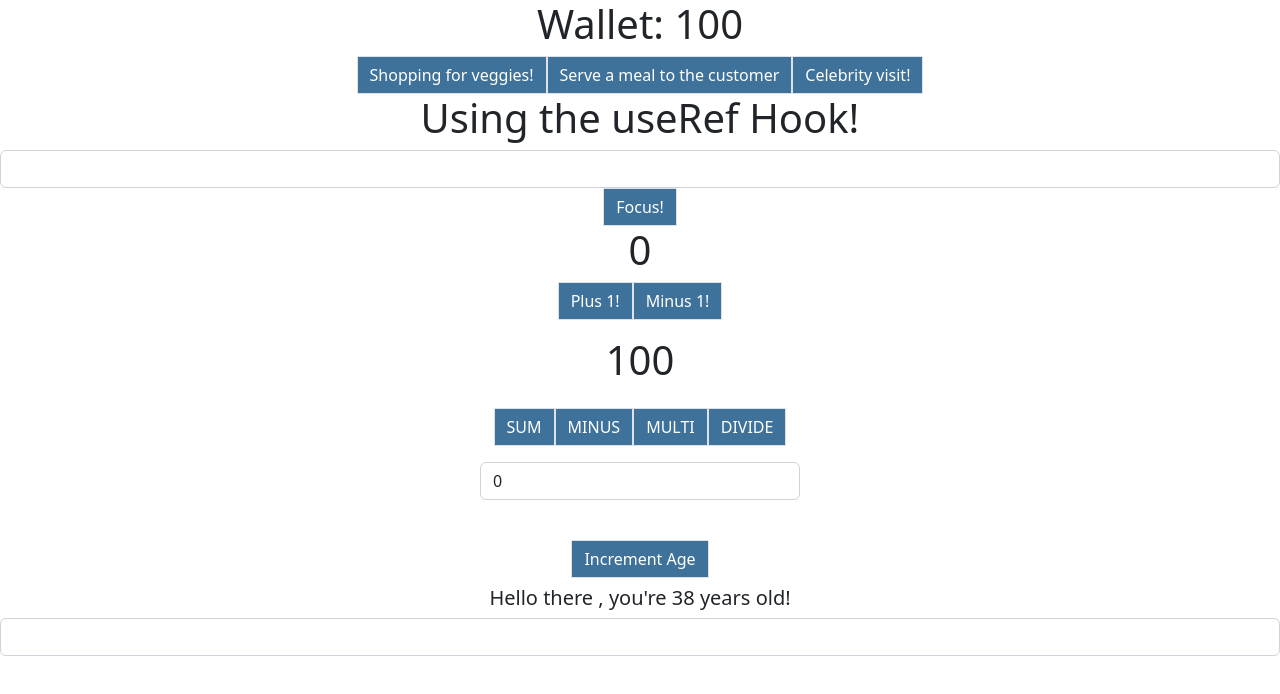
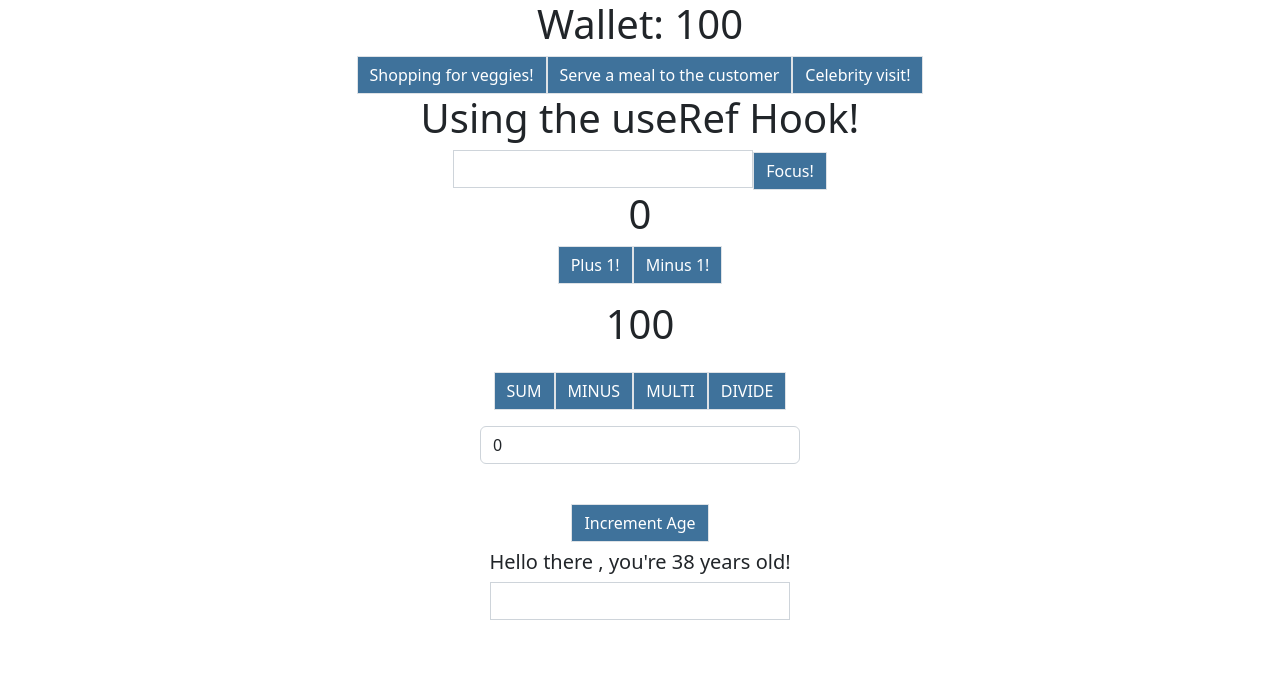
Before and after one commit to MauLight/react-usereducer, a React (Create React App) app: page / in a window 1280 px wide. Shown: the top 694 px of the page. Built offline with nearby package versions, Linux system fonts and the light colour scheme.

Commit message:
minor fixes

```diff
--- a/src/components/usereducer.jsx
+++ b/src/components/usereducer.jsx
@@ -29,14 +29,14 @@ export const Reducer = () => {
     };
 
     const handleChange = (e) => {
-        dispatch({type: 'changed_name', nextName: e.target.value});
+        dispatch({ type: 'changed_name', nextName: e.target.value });
     }
 
     return (
-        <div className="my-3">
+        <div className="my-3 mx-auto">
             <button onClick={handleClick} className="btn rounded-0 border my-2">Increment Age</button>
             <h5>Hello there {state.name}, you're {state.age} years old!</h5>
-            <input type="text" className="form-control" value={state.name} onChange={handleChange} />
+            <input type="text" className="form-control d-inline rounded-0" value={state.name} onChange={handleChange} />
         </div>
     )
 
--- a/src/components/useref.jsx
+++ b/src/components/useref.jsx
@@ -10,7 +10,7 @@ export const Focus = () => {
     return (
         <div>
             <h1>Using the useRef Hook!</h1>
-            <input type="text" ref={formInputRef} className="form-control" />
+            <input type="text" ref={formInputRef} className="form-control d-inline rounded-0" />
             <button onClick={focusInput} className="btn rounded-0 border">Focus!</button>
         </div>
     )
--- a/src/index.css
+++ b/src/index.css
@@ -28,3 +28,7 @@ code {
   background-color: #3F729B !important;
   color: white !important;
 }
+
+.form-control {
+  width: 300px !important;
+}
```
